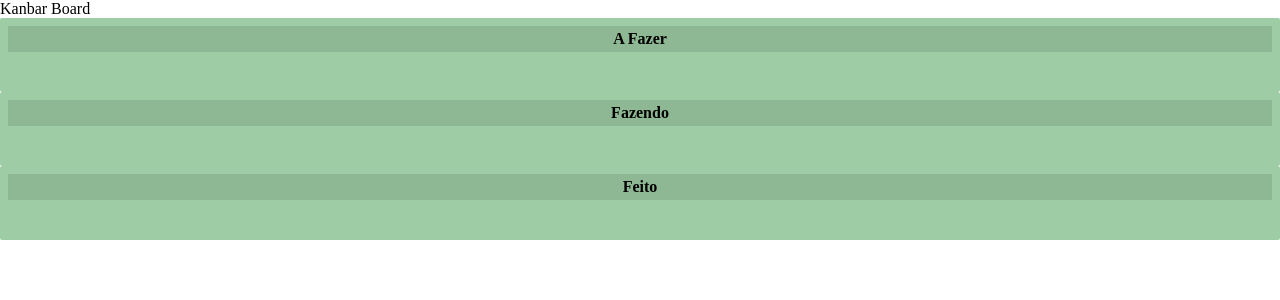
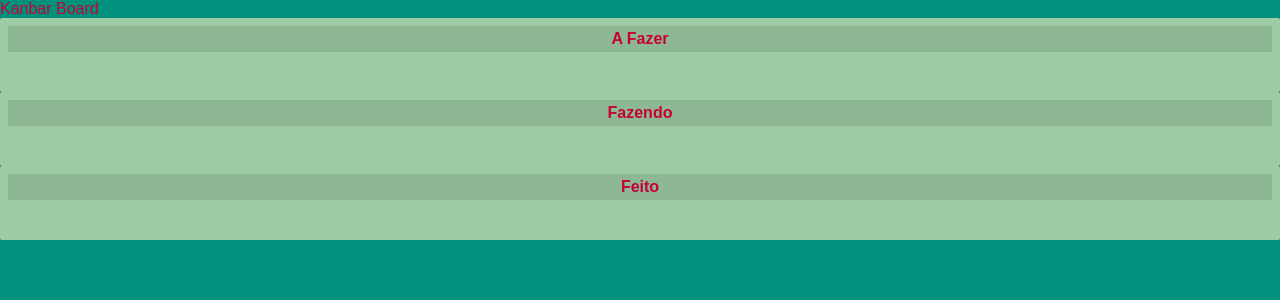
Before and after one commit to diegosfc100/kanban-board, a React (Create React App) app: page / in a window 1280 px wide. Shown: the top 300 px of the page. Built offline with nearby package versions, Linux system fonts and the light colour scheme.

Commit message:
Style main

```diff
--- a/src/index.css
+++ b/src/index.css
@@ -40,3 +40,11 @@ img {
     max-width: 100%;
     height: auto;
 }
+
+.App {
+    font-family: sans-serif;
+    background-color: #00917C;
+    height: 100%;
+    min-height: 100vh;
+    color: #C70039;
+}
```
